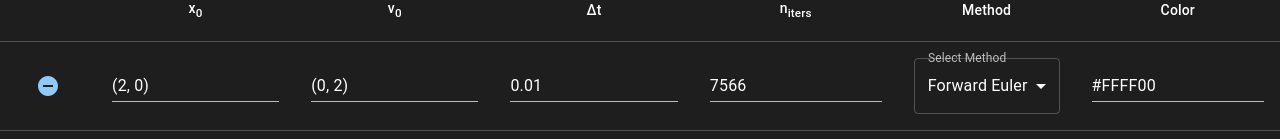
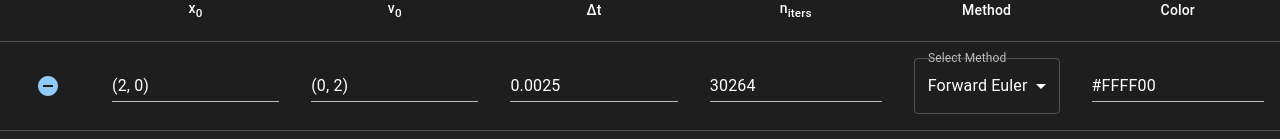
Before and after one commit to tarinyoom/ode-integrators, a React (Create React App) app in the folder frontend/: page / in a window 1280 px wide. Shown: the part 220-359 px from the top of the page. Built offline with nearby package versions, Linux system fonts and the light colour scheme.

Commit message:
updates default problems

```diff
--- a/frontend/src/views/TableView.tsx
+++ b/frontend/src/views/TableView.tsx
@@ -18,7 +18,7 @@ import Select from '@mui/material/Select';
 import { getUniqueId } from '../utils';
 
 const DEFAULT_IVPS: PartialIVP[] = [
-    {id: getUniqueId(), x0: "(2, 0)", v0: "(0, 2)", h: "0.01", n: "7566", method: "Forward Euler", color: "#FFFF00"},
+    {id: getUniqueId(), x0: "(2, 0)", v0: "(0, 2)", h: "0.0025", n: "30264", method: "Forward Euler", color: "#FFFF00"},
     {id: getUniqueId(), x0: "(2, 0)", v0: "(0, 2)", h: "0.01", n: "7566", method: "RK4", color: "#00FFFF"}
 ];
 
```
